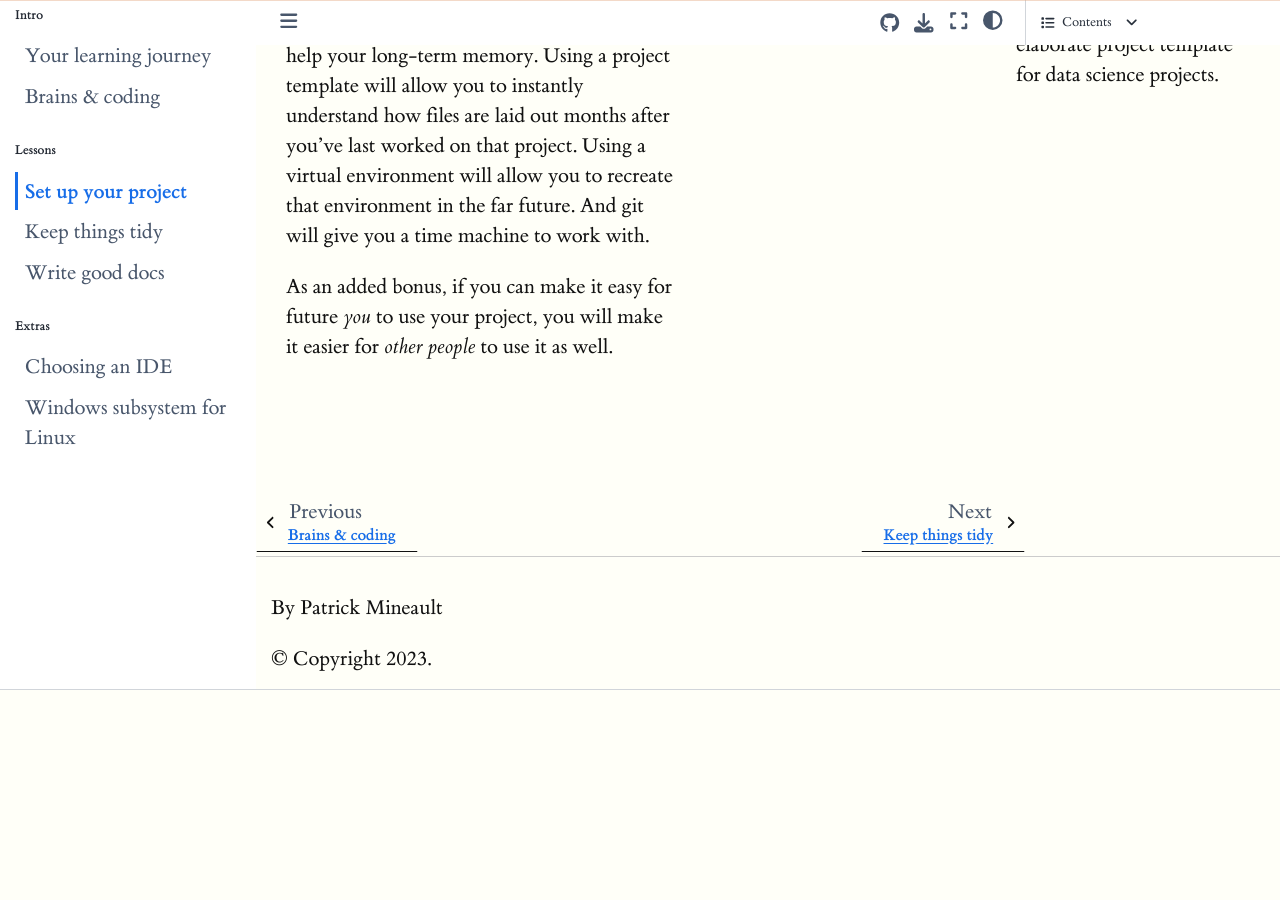
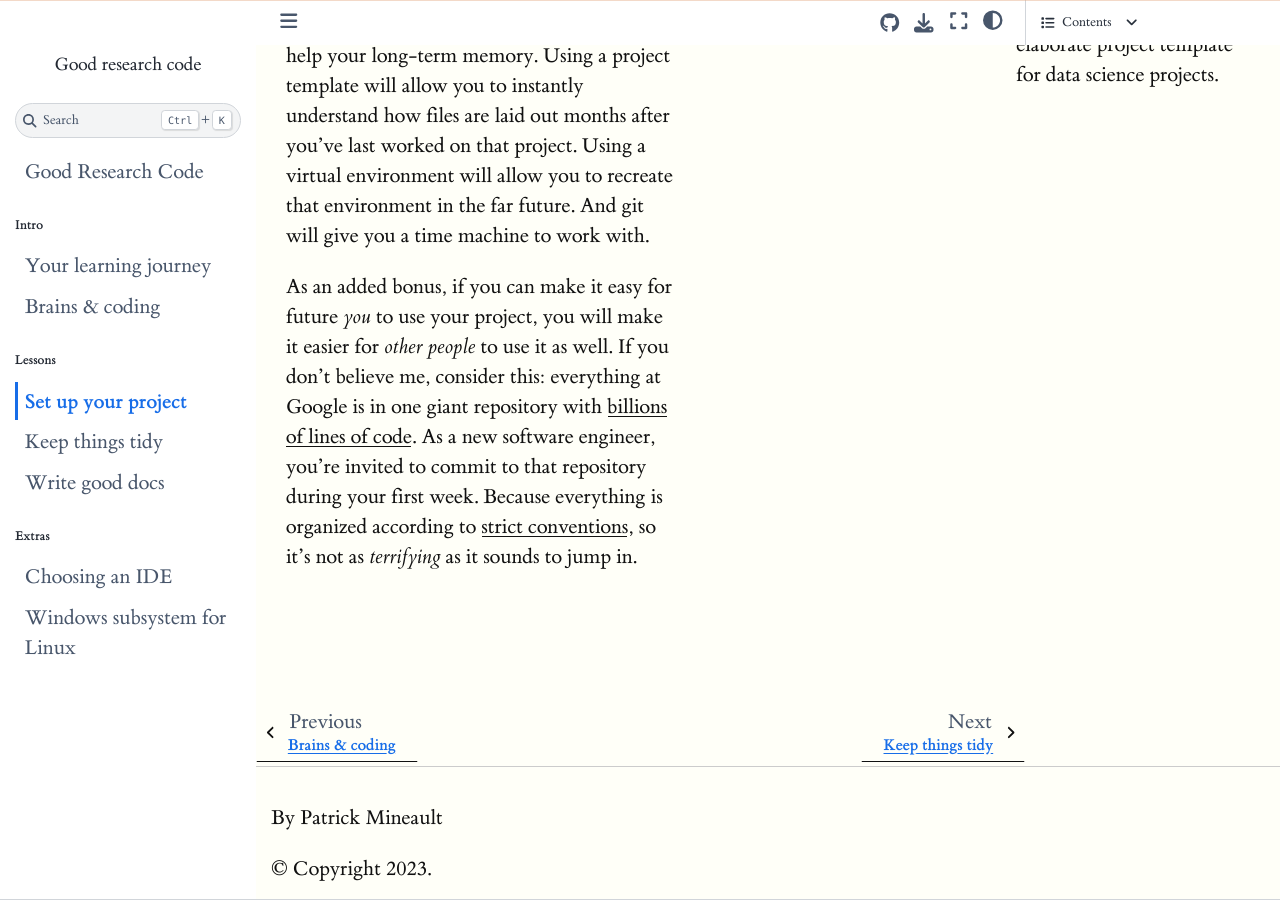
Before and after one commit to patrickmineault/codebook, a Jupyter Book: the page built from setup.myst.md, in a window 1280 px wide and 900 px high, scrolled down 12695 px. Built offline with Jupyter Book 1.0.4 settings and Sphinx 7.4.7 and the Sphinx Book theme 1.1.4, drawn with Linux system fonts in a browser that asks for light colours; before the commit the page ends 13385 px from its top, so only the background shows below that.

Commit message:
Add Google anecdote

```diff
--- a/setup.myst.md
+++ b/setup.myst.md
@@ -276,4 +276,4 @@
 
 Using structured projects linked to git will help your long-term memory. Using a project template will allow you to instantly understand how files are laid out months after you've last worked on that project. Using a virtual environment will allow you to recreate that environment in the far future. And git will give you a time machine to work with.
 
-As an added bonus, if you can make it easy for future *you* to use your project, you will make it easier for *other people* to use it as well.
+As an added bonus, if you can make it easy for future *you* to use your project, you will make it easier for *other people* to use it as well. If you don't believe me, consider this: everything at Google is in one giant repository with [billions of lines of code](https://cacm.acm.org/magazines/2016/7/204032-why-google-stores-billions-of-lines-of-code-in-a-single-repository/fulltext#FNE). As a new software engineer, you're invited to commit to that repository during your first week. Because everything is organized according to [strict conventions](https://github.com/google/styleguide/blob/gh-pages/pyguide.md), so it's not as *terrifying* as it sounds to jump in.
```
